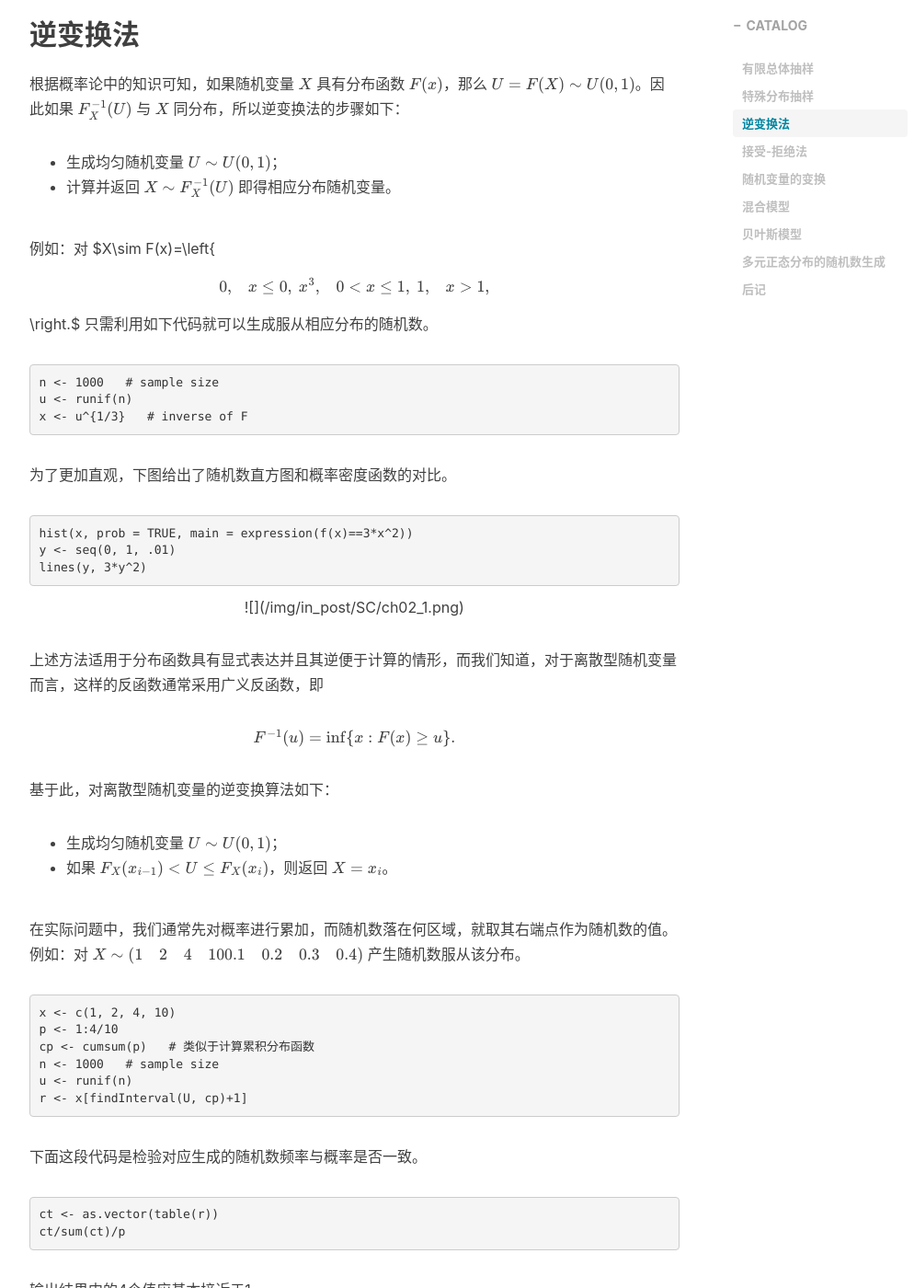
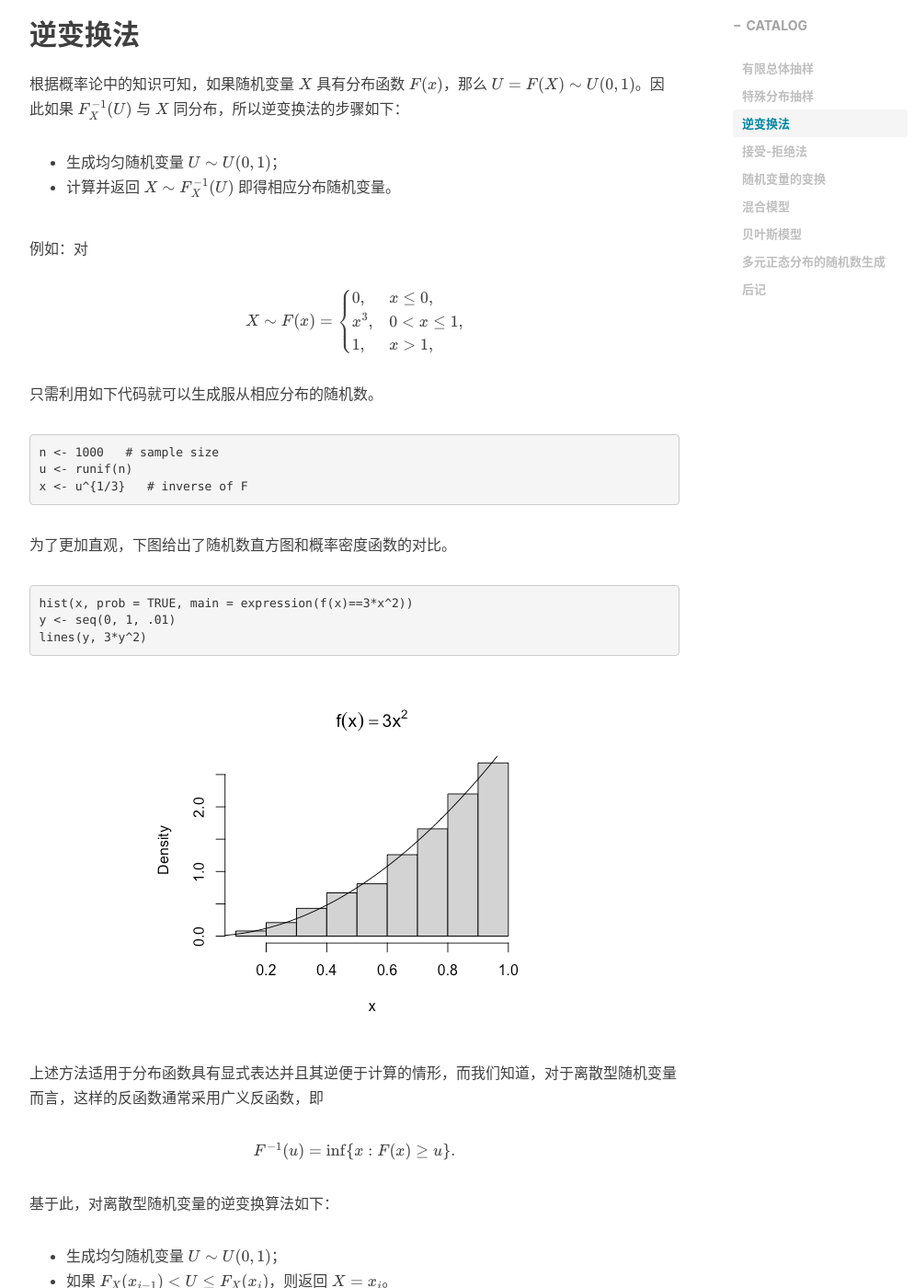
Before and after one commit to kausiujik/kausiujik.github.io, a Jekyll site: the page built from _posts/2022-09-17-SC_Ch01.md, in a window 1280 px wide and 1400 px high, scrolled down 1163 px. Shown: the whole window at 92% size, without its empty margins (233-1227 px from the left). Built offline with Jekyll 4.4.1, drawn with Linux system fonts in a browser that asks for light colours; nearby versions of some CDN libraries; formulas are drawn with MathJax 3; comment, search, counter and statistics services are not loaded; some of the changed text lies outside the part shown.

Commit message:
Update 2022-09-17-SC_Ch01.md

````diff
--- a/_posts/2022-09-17-SC_Ch01.md
+++ b/_posts/2022-09-17-SC_Ch01.md
@@ -49,9 +49,15 @@ z <- rnorm(10, 1, 2)  # the second parameter is std
 - 生成均匀随机变量 $U\sim U(0,1)$；
 - 计算并返回 $X\sim F_X^{-1}(U)$ 即得相应分布随机变量。
 
-例如：对 $X\sim F(x)=\left\{\begin{array}{ll}
+例如：对
+
+<center>
+  $X\sim F(x)=\left\{\begin{array}{ll}
 0, & x\leq0,\\ x^3, & 0<x\leq1,\\ 1, & x>1,
-\end{array}\right.$ 只需利用如下代码就可以生成服从相应分布的随机数。
+\end{array}\right.$
+ </center>
+
+只需利用如下代码就可以生成服从相应分布的随机数。
 
 ```{r}
 n <- 1000   # sample size
@@ -67,9 +73,7 @@ y <- seq(0, 1, .01)
 lines(y, 3*y^2)
 ```
 
-<center>
 ![](/img/in_post/SC/ch02_1.png)
-</center>
 
 上述方法适用于分布函数具有显式表达并且其逆便于计算的情形，而我们知道，对于离散型随机变量而言，这样的反函数通常采用广义反函数，即
 <center>
@@ -81,10 +85,16 @@ $F^{-1}(u)=\inf\{x:F(x)\geq u\}.$
 - 生成均匀随机变量 $U\sim U(0,1)$；
 - 如果 $F_X(x_{i-1})<U\leq F_X(x_i)$，则返回 $X=x_i$。
 
-在实际问题中，我们通常先对概率进行累加，而随机数落在何区域，就取其右端点作为随机数的值。例如：对 $X\sim\left(\begin{array}{cccc}
+在实际问题中，我们通常先对概率进行累加，而随机数落在何区域，就取其右端点作为随机数的值。例如：对
+
+<center>
+  $X\sim\left(\begin{array}{cccc}
 1 & 2 & 4 & 10\\
 0.1 & 0.2 & 0.3 & 0.4
-\end{array}\right)$ 产生随机数服从该分布。
+\end{array}\right)$
+</center>
+
+产生随机数服从该分布。
 
 ```{r}
 x <- c(1, 2, 4, 10)
@@ -153,9 +163,7 @@ r <- rbeta(1000, 2, 2)
 qqplot(x, r)
 ```
 
-<center>
 ![](/img/in_post/SC/ch02_2.png)
-</center>
 
 ## 随机变量的变换
 
@@ -185,9 +193,7 @@ cor(z1, z2)
 
 代码得到的二者的相关系数接近于0，也就意味着两个正态随机变量相互独立。直方图如下：
 
-<center>
 ![](/img/in_post/SC/ch02_3.png)
-</center>
 
 ## 混合模型
 
@@ -204,9 +210,7 @@ hist(y, prob = TRUE, main = 'mixture of chisq')
 
 如果二者的混合比例不是相等的，则可以在生成两点分布时指定对应的成功概率。对此例，代码的输出结果如下图：
 
-<center>
 ![](/img/in_post/SC/ch02_4.png)
-</center>
 
 ## 贝叶斯模型
 
@@ -242,9 +246,7 @@ barplot(counts, main = 'Negative binomial distribution',
         legend = c('Bayes', 'rbinom'), beside = TRUE)
 ```
 
-<center>
 ![](/img/in_post/SC/ch02_5.png)
-</center>
 
 ## 多元正态分布的随机数生成
 
@@ -280,9 +282,7 @@ plot(X, main = 'Multivariate Normal', xlab = 'x', ylab = 'y', pch = 20)
 1.0021785 & 0.8124022\\ 0.8124022 & 2.0037973
 \end{array}\right)$，这与我们生成的参数基本一致，随机向量的分布图如下。
 
-<center>
 ![](/img/in_post/SC/ch02_6.png)
-</center>
 
 ## 后记
 
````
